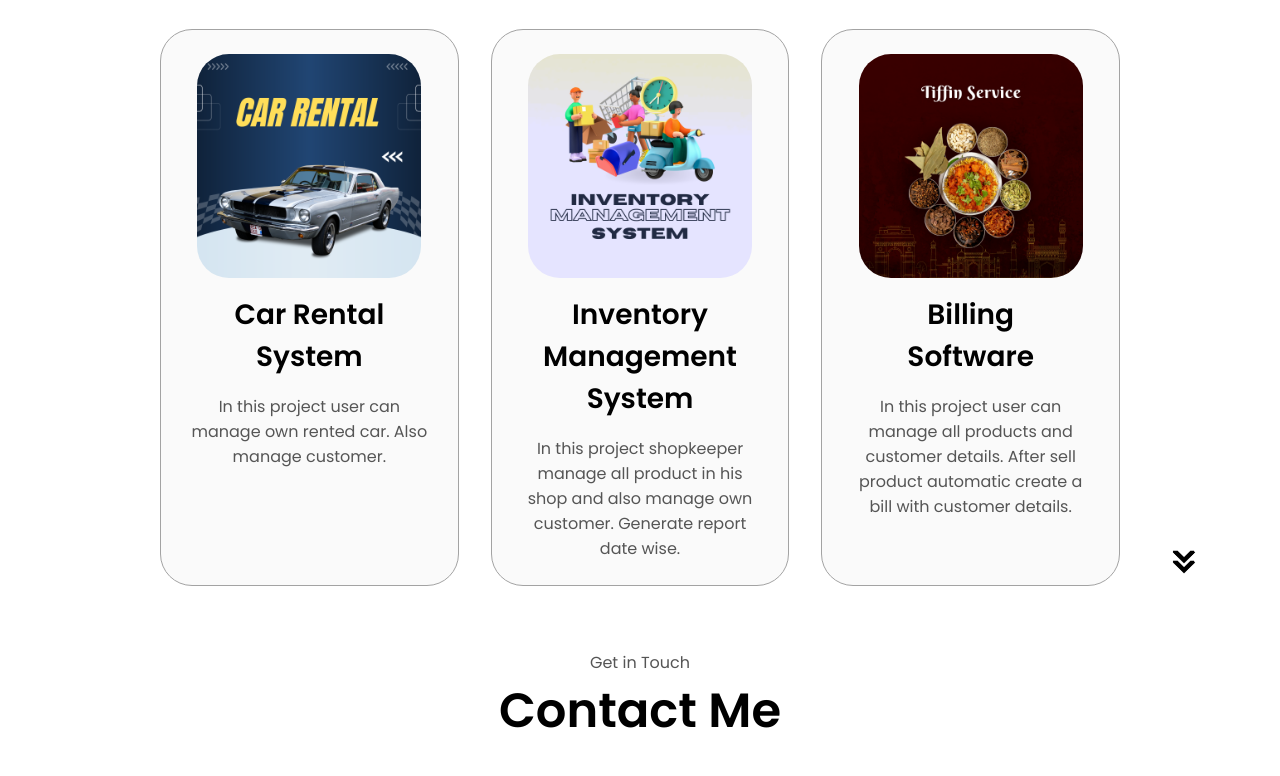
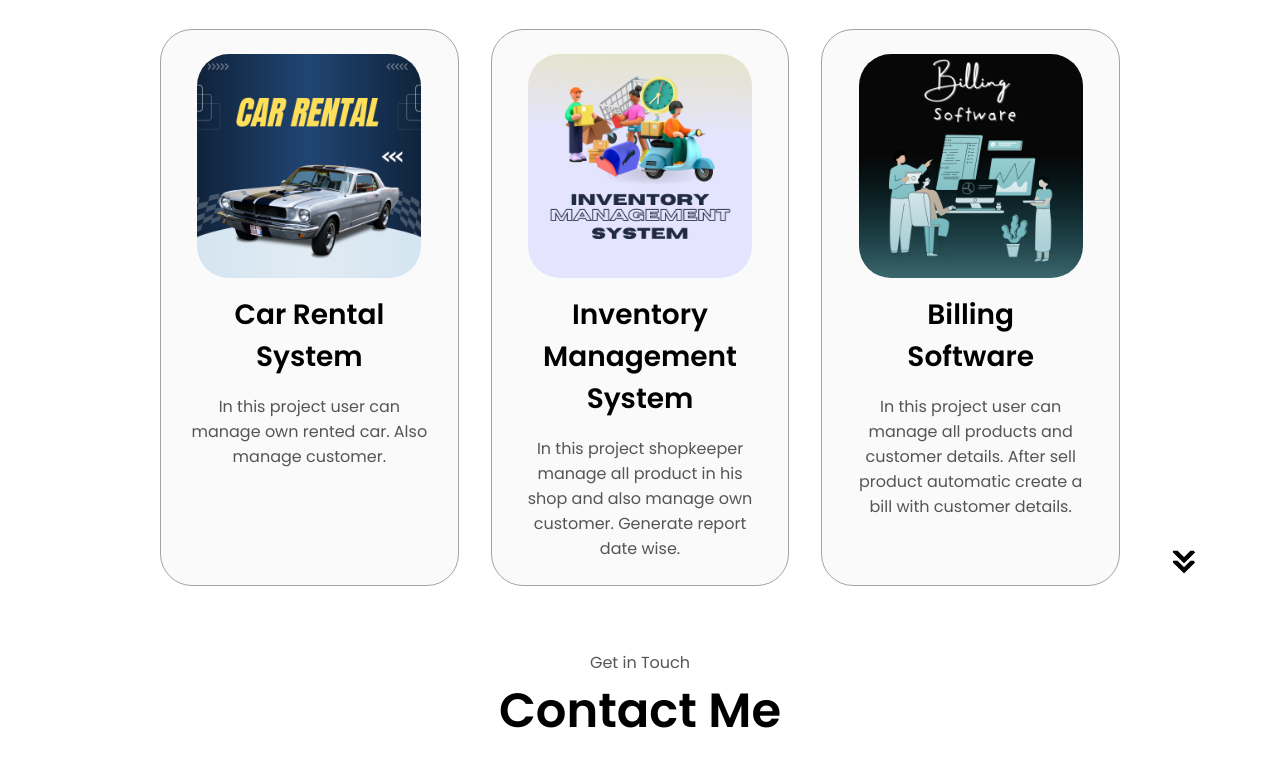
Before and after one commit to patelharshn/portfolio, a plain HTML site: page index.html in a window 1280 px wide. Shown: the part 2564-3340 px from the top of the page. Drawn offline with Linux system fonts and the light colour scheme.

Commit message:
Update index.html

```diff
--- a/index.html
+++ b/index.html
@@ -309,7 +309,7 @@
           <div class="details-container color-container">
             <div class="article-container">
               <img
-                src="./assets/project-3.png"
+                src="./assets/project-4.png"
                 alt="Project 3"
                 class="project-img"
               />
```
